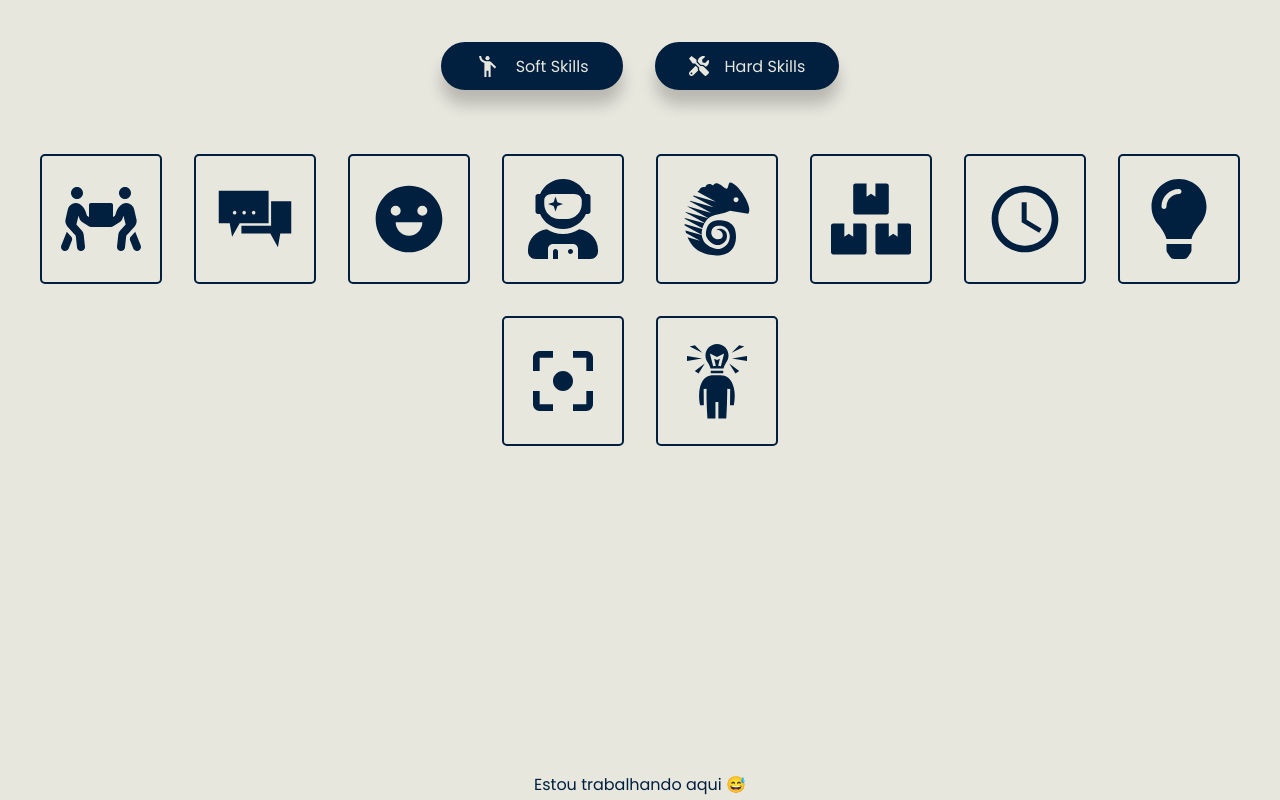
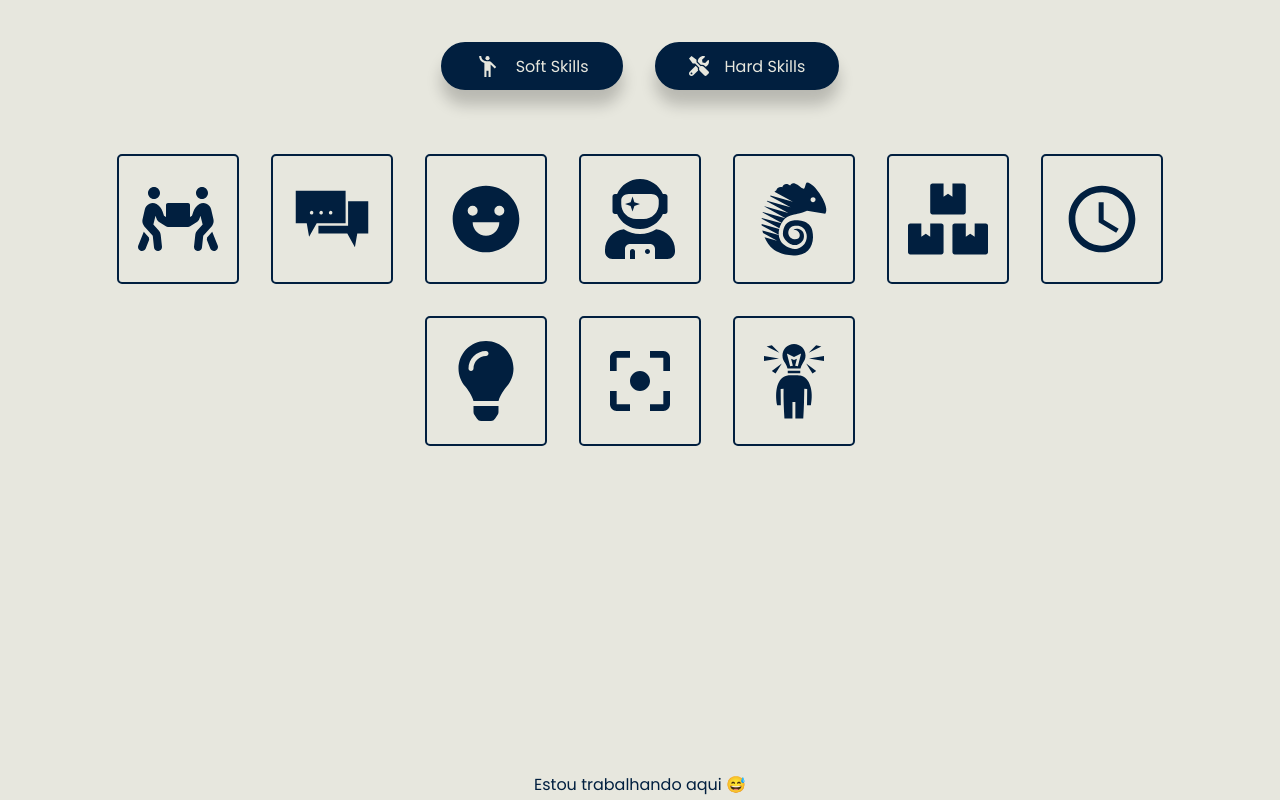
Before and after one commit to WagaoFC/devWagao, a React (Vite) app: page / in a window 1280 px wide. Shown: the part 1740-2540 px from the top of the page. Built offline with nearby package versions, Linux system fonts and the light colour scheme.

Commit message:
:bug: fix: corrigindo algumas medidas

```diff
--- a/src/components/About/styled.ts
+++ b/src/components/About/styled.ts
@@ -55,7 +55,7 @@ export const Text = styled.div`
     }
 
     @media (max-width: 700px) {
-        width: 80%;
+        width: 400px;
         display: flex;
         flex-direction: column;
     }
--- a/src/components/Contact/styled.ts
+++ b/src/components/Contact/styled.ts
@@ -7,6 +7,11 @@ export const Container = styled.form`
     justify-content: center;
     gap: 1rem;
     width: 500px;
+
+    @media (max-width: 500px) {
+        width: 400px;
+        margin: 0 20px;
+    }
 
     > div {
         margin-top: 2rem;
--- a/src/components/HardSkillsCard/styled.ts
+++ b/src/components/HardSkillsCard/styled.ts
@@ -7,7 +7,8 @@ export const Container = styled.div`
     justify-content: center;
     flex-direction: row;
     column-gap: 2rem;
-    min-width: 500px;
+    min-width: 400px;
+    margin: 0 20px;
 
     .customTooltip {
         color: ${props => props.theme.title === 'light' ? 'var(--text-color-light)' : 'var(--text-color-dark)'};
--- a/src/components/Main/index.tsx
+++ b/src/components/Main/index.tsx
@@ -56,11 +56,11 @@ export function Main() {
                 </section>
                 <section id="portfolio">
                     <Portfolio />
-                    <Lottie
+                    {/* <Lottie
                         options={defaultOptionsConstruction}
                         height={600}
                         width={600}
-                    />
+                    /> */}
                 </section>
                 <section id="contact">
                     <Contact />
--- a/src/components/Main/styled.ts
+++ b/src/components/Main/styled.ts
@@ -18,6 +18,7 @@ export const Container = styled.main`
         flex-wrap: wrap;
         flex-direction: column-reverse;
         justify-content: center;
+        width: 400px;
     }
 `
 
--- a/src/components/SoftSkillsCard/styled.ts
+++ b/src/components/SoftSkillsCard/styled.ts
@@ -7,7 +7,8 @@ export const Container = styled.div`
     justify-content: center;
     flex-direction: row;
     column-gap: 2rem;
-    min-width: 500px;
+    min-width: 400px;
+    margin: 0 20px;
 
     .customTooltip {
         color: ${props => props.theme.title === 'light' ? 'var(--text-color-light)' : 'var(--text-color-dark)'};
```
